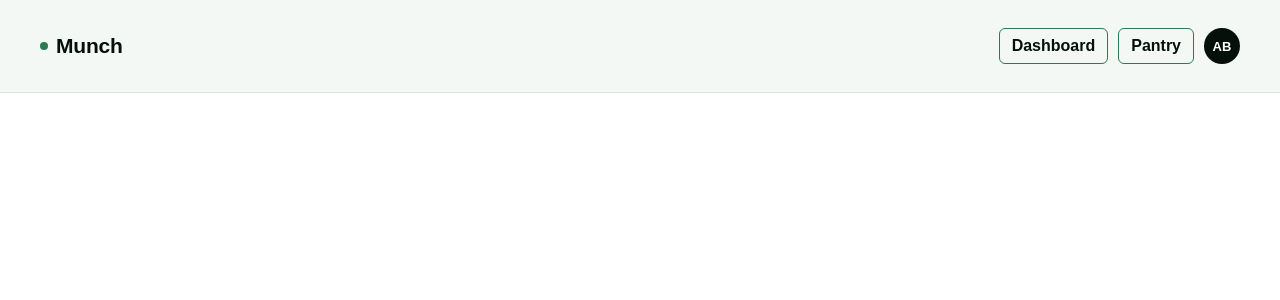
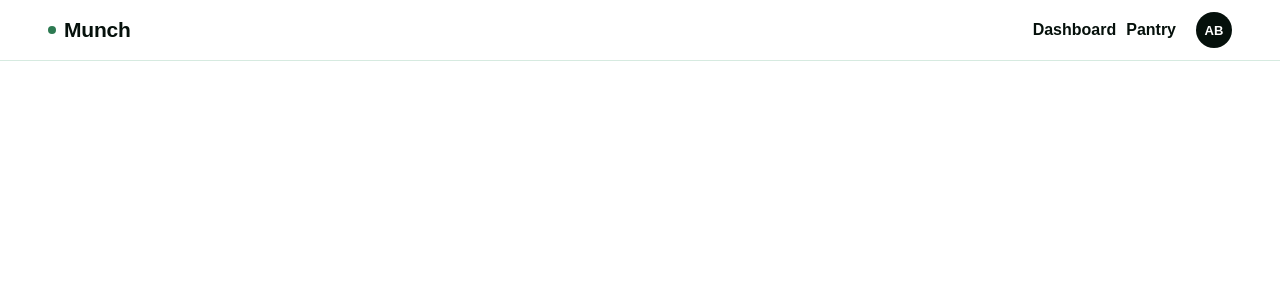
Before and after one commit to averybowers03/MunchApp, a React (Vite) app in the folder munch-frontend/: page / in a window 1280 px wide. Shown: the top 300 px of the page. Built offline with nearby package versions, Linux system fonts and the light colour scheme.

Commit message:
style: changes how some of the buttons are displayed

```diff
--- a/munch-frontend/src/components/Navbar.css
+++ b/munch-frontend/src/components/Navbar.css
@@ -3,9 +3,9 @@
           display:flex;
           align-items:center;
           justify-content:space-between;
-          padding: 28px 40px;
+          padding: 12px 48px;
           border-bottom: 1px solid var(--hairline);
-          background-color: var(--paper-tint);
+          background-color: var(--paper);
           position: sticky;
         }
 
@@ -13,7 +13,7 @@
           width:8px;
           height:8px;
           border-radius:50%;
-          background: var(--sage-600);
+          background: var(--accent);
           display:inline-block;
         }
 
@@ -35,27 +35,20 @@
         .nav-buttons {
           display: flex;
           gap: 10px;
+          align-items: center;
         }
 
-        .pantry-link, .dashboard-link{
-          cursor: pointer;
-          padding: 8px 12px;
+        .pantry-link, .dashboard-link {
           text-decoration: none;
           font-size: 1rem;
           font-weight: bold;
           color: var(--ink);
-          border: 1px solid var(--accent);
-          border-radius: var(--radius);
         }
 
         .pantry-link:hover, .dashboard-link:hover {
-          background-color: var(--sage-400);
-          color: var(--paper);
-        }
-
-        .pantry-link:active, .dashboard-link:active {
-
-          background-color: var(--parakeet);
+          color: var(--accent);
+          cursor: pointer;
+          transition: color 0.3s ease-in-out;
         }
 
         .user-link {
@@ -71,4 +64,5 @@
           font-weight: 600;
           text-decoration: none;
           font-family: 'Space Grotesk', sans-serif;
+          margin-left: 10px;
         }
```
